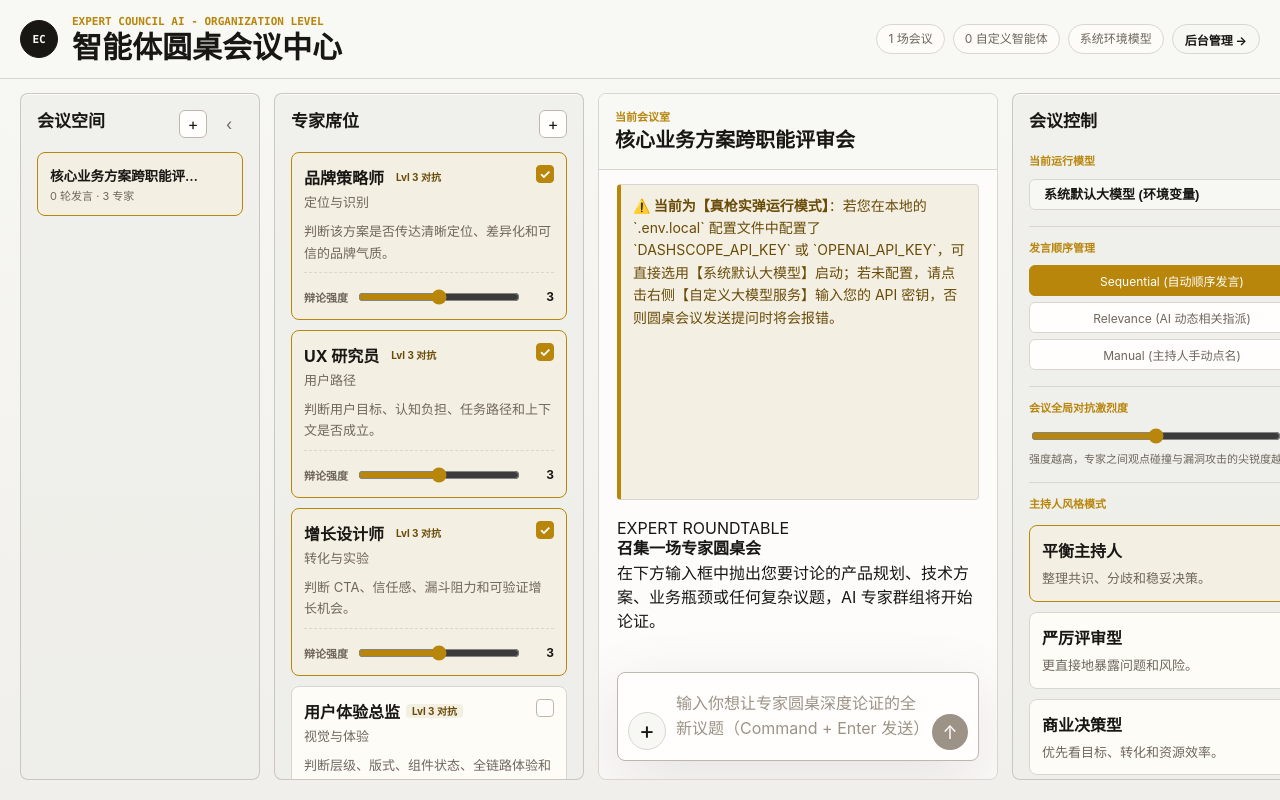
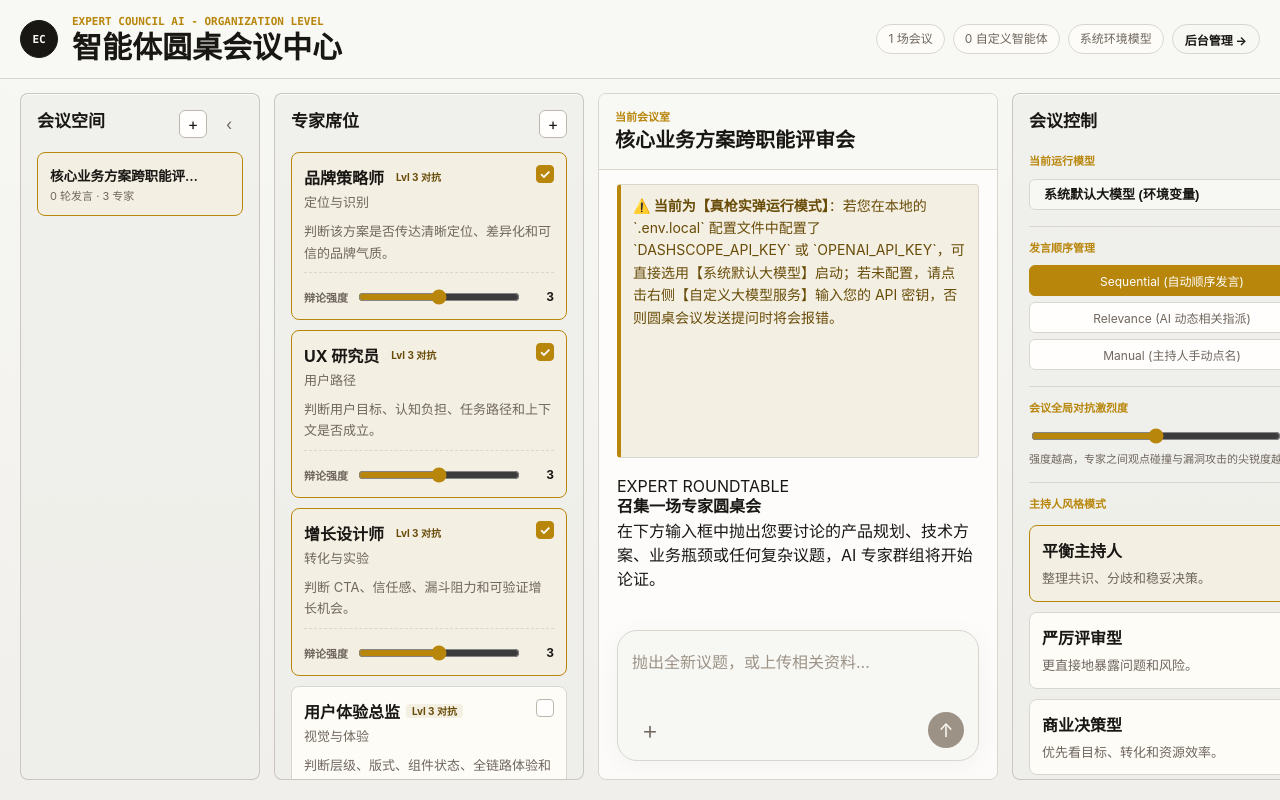
Before and after one commit to jinhefeng/expert-council-ai, a Next.js app: page / in a window 1280 px wide. Built offline with nearby package versions, Linux system fonts and the light colour scheme.

Commit message:
完成输入框的优化，激活状态的持久化等

```diff
--- a/src/app/globals.css
+++ b/src/app/globals.css
@@ -803,11 +803,11 @@ h3 {
   z-index: 2;
   overflow: hidden;
   margin: 0 18px 18px;
-  border: 1px solid var(--line-strong);
-  border-radius: 8px;
-  background: var(--surface-strong);
-  padding: 10px;
-  box-shadow: var(--shadow);
+  border: 1px solid var(--line);
+  border-radius: 20px;
+  background: var(--surface);
+  padding: 12px 14px;
+  box-shadow: 0 4px 24px rgba(0, 0, 0, 0.04);
 }
 
 .composer-shell.is-dragging {
@@ -824,7 +824,7 @@ h3 {
   justify-content: center;
   gap: 8px;
   border: 1px solid var(--amber);
-  border-radius: 8px;
+  border-radius: 12px;
   background: rgb(247 237 214 / 96%);
   color: var(--ink);
   font-size: 14px;
@@ -845,36 +845,35 @@ h3 {
 }
 
 .composer-sources {
-  margin: 0 0 10px;
+  margin: 0 0 10px 0;
 }
 
 .attachment-pill {
   position: relative;
   display: inline-grid;
   max-width: min(260px, 100%);
-  grid-template-columns: 28px minmax(0, 1fr);
+  grid-template-columns: 32px minmax(0, 1fr);
   align-items: center;
   gap: 8px;
   border: 1px solid var(--line);
-  border-radius: 999px;
+  border-radius: 8px;
   background: var(--surface);
-  padding: 5px 12px 5px 5px;
+  padding: 3px 12px 3px 3px;
   color: var(--ink);
   font-size: 13px;
+  box-shadow: 0 2px 4px rgba(0, 0, 0, 0.02);
 }
 
 .attachment-thumb {
   display: grid;
-  width: 28px;
-  height: 28px;
+  width: 32px;
+  height: 24px;
   place-items: center;
-  border: 1px solid var(--line);
-  border-radius: 50%;
+  border: 0;
+  border-radius: 5px;
   background: var(--surface-strong);
-  background-position: center;
-  background-size: cover;
-  color: var(--muted);
-  font-size: 8px;
+  color: var(--ink);
+  font-size: 10px;
   font-weight: 700;
 }
 
@@ -886,17 +885,17 @@ h3 {
 
 .attachment-pill button {
   position: absolute;
-  top: -7px;
-  right: -7px;
-  display: grid;
-  width: 20px;
-  height: 20px;
+  top: -6px;
+  right: -6px;
+  display: grid;
+  width: 18px;
+  height: 18px;
   place-items: center;
-  border: 1px solid var(--line);
+  border: 0;
   border-radius: 50%;
-  background: var(--surface-strong);
-  color: var(--ink);
-  font-size: 14px;
+  background: var(--line-strong);
+  color: var(--ink);
+  font-size: 12px;
   line-height: 1;
   opacity: 0;
   transition:
@@ -915,37 +914,46 @@ h3 {
 }
 
 .composer-row {
-  display: grid;
-  grid-template-columns: 38px minmax(0, 1fr) auto;
-  gap: 10px;
-  align-items: end;
+  display: flex;
+  flex-direction: column;
+}
+
+.composer-actions {
+  display: flex;
+  justify-content: space-between;
+  align-items: center;
+  margin-top: 4px;
 }
 
 .composer-add {
   display: grid;
-  width: 38px;
-  height: 38px;
+  width: 36px;
+  height: 36px;
   place-items: center;
-  border: 1px solid var(--line);
+  border: 0;
   border-radius: 50%;
-  background: var(--surface);
-  color: var(--ink);
-  font-size: 24px;
+  background: transparent;
+  color: var(--muted);
+  font-size: 26px;
+  font-weight: 300;
   line-height: 1;
+  padding-bottom: 2px;
+  transition: background 120ms ease, color 120ms ease;
 }
 
 .composer-add:hover {
-  border-color: var(--amber);
-  background: var(--amber-soft);
+  background: var(--surface-strong);
+  color: var(--ink);
 }
 
 .composer-input {
+  width: 100%;
   max-height: 160px;
   border: 0;
   background: transparent;
   color: var(--ink);
   line-height: 1.6;
-  padding: 8px 0;
+  padding: 7px 0;
   outline: none;
   resize: none;
 }
--- a/src/app/page.tsx
+++ b/src/app/page.tsx
@@ -77,7 +77,16 @@ export default function Home() {
   const abortControllerRef = useRef<AbortController | null>(null);
   const fileInputRef = useRef<HTMLInputElement | null>(null);
   const chatEndRef = useRef<HTMLDivElement | null>(null);
-
+  const chatThreadRef = useRef<HTMLElement | null>(null);
+  const scrollPositions = useRef<Record<string, number>>({});
+  const prevMeetingIdRef = useRef<string | null>(null);
+
+  const handleSwitchMeeting = (newMeetingId: string) => {
+    if (activeMeetingId && chatThreadRef.current) {
+      scrollPositions.current[activeMeetingId] = chatThreadRef.current.scrollTop;
+    }
+    setActiveMeetingId(newMeetingId);
+  };
   // 初始化加载本地组织资源与会议
   useEffect(() => {
     async function initData() {
@@ -116,7 +125,12 @@ export default function Home() {
 
       if (loadedMeetings.length > 0) {
         setMeetings(loadedMeetings);
+        const savedMeetingId = localStorage.getItem("DC_active_meeting_id");
+        if (savedMeetingId && loadedMeetings.some(m => m.id === savedMeetingId)) {
+          setActiveMeetingId(savedMeetingId);
+        } else {
           setActiveMeetingId(loadedMeetings[0].id);
+        }
       } else {
         // 创建初始默认会议
         const defaultMeeting: Meeting = {
@@ -153,10 +167,12 @@ export default function Home() {
     }
   }, [isControlPanelCollapsed, isLoaded]);
 
-  // 滚动到聊天底部
+  // 保存当前会议状态
   useEffect(() => {
-    chatEndRef.current?.scrollIntoView({ behavior: "smooth" });
-  }, [meetings, speakingExpertId, isSynthesisPending]);
+    if (activeMeetingId) {
+      localStorage.setItem("DC_active_meeting_id", activeMeetingId);
+    }
+  }, [activeMeetingId]);
 
   // 计算属性
   const allExperts = useMemo(() => {
@@ -170,6 +186,30 @@ export default function Home() {
   const activeEngineConfig = useMemo(() => {
     return engineConfigs.find(c => c.id === activeEngineId);
   }, [engineConfigs, activeEngineId]);
+
+  // 智能滚动处理：保存/恢复滚动条，并在同一会议有新消息时自动沉底
+  const messagesLength = activeMeeting?.messages.length || 0;
+  useEffect(() => {
+    if (activeMeetingId !== prevMeetingIdRef.current) {
+      // 切换了会议，尝试恢复保存的滚动位置
+      const thread = chatThreadRef.current;
+      if (thread && activeMeetingId) {
+        // 使用 setTimeout 确保 DOM 渲染完成
+        setTimeout(() => {
+          const savedScroll = scrollPositions.current[activeMeetingId];
+          if (savedScroll !== undefined) {
+            thread.scrollTop = savedScroll;
+          } else {
+            chatEndRef.current?.scrollIntoView({ behavior: "auto" });
+          }
+        }, 0);
+      }
+    } else {
+      // 同一会议下，消息数或状态变更时，平滑滚动到底部
+      chatEndRef.current?.scrollIntoView({ behavior: "smooth" });
+    }
+    prevMeetingIdRef.current = activeMeetingId || null;
+  }, [activeMeetingId, messagesLength, speakingExpertId, isSynthesisPending]);
 
   // 稳定排序缓存，避免点击时跳动
   const sortRef = useRef<{ meetingId: string | null; positions: Record<string, number> }>({
@@ -261,7 +301,7 @@ export default function Home() {
 
     await storage.saveMeeting(TENANT_ID, newMeeting);
     setMeetings(prev => [...prev, newMeeting]);
-    setActiveMeetingId(newMeeting.id);
+    handleSwitchMeeting(newMeeting.id);
   }
 
   async function handleDeleteMeeting(id: string, event: React.MouseEvent) {
@@ -272,7 +312,7 @@ export default function Home() {
     const nextMeetings = meetings.filter(m => m.id !== id);
     setMeetings(nextMeetings);
     if (activeMeetingId === id && nextMeetings.length > 0) {
-      setActiveMeetingId(nextMeetings[0].id);
+      handleSwitchMeeting(nextMeetings[0].id);
     }
   }
 
@@ -1067,7 +1107,7 @@ export default function Home() {
                     <div
                       key={meeting.id}
                       className={`meeting-item ${isActive ? "is-active" : ""}`}
-                      onClick={() => setActiveMeetingId(meeting.id)}
+                      onClick={() => handleSwitchMeeting(meeting.id)}
                     >
                       <div className="meeting-item-info">
                         <span className="meeting-item-title">{meeting.name}</span>
@@ -1265,7 +1305,7 @@ export default function Home() {
             </div>
           )}
 
-          <section className="chat-thread">
+          <section className="chat-thread" ref={chatThreadRef}>
             {activeMeeting && activeMeeting.messages.length > 0 ? (
               activeMeeting.messages.map((message) => {
                 const isUser = message.role === "user";
@@ -1289,7 +1329,7 @@ export default function Home() {
 
                       <div className="message-content markdown-body" style={{ fontSize: "14px" }}>
                         <ReactMarkdown remarkPlugins={[remarkGfm, remarkBreaks]}>
-                          {message.content}
+                          {message.content.replace(/[\s\n>]*$/, '')}
                         </ReactMarkdown>
                       </div>
 
@@ -1308,7 +1348,7 @@ export default function Home() {
 
                       {message.expertStance && (
                         <div className="assistant-result" style={{ marginTop: "10px" }}>
-                          <div className="result-card" style={{ borderLeft: "3px solid var(--amber)", borderRadius: "0 8px 8px 0" }}>
+                          <div className="result-card" style={{ borderLeft: "3px solid var(--amber)", borderRadius: "8px" }}>
                             <div className="result-grid">
                               <p><strong>立场观点：</strong>{message.expertStance.stance}</p>
                               <p><strong>关键风险：</strong>{message.expertStance.concern}</p>
@@ -1336,7 +1376,7 @@ export default function Home() {
                   {allExperts.find(e => e.id === speakingExpertId)?.name.slice(0, 2) || "AI"}
                 </div>
                 <div className="message-body">
-                  <div className="thinking-card">
+                  <div className="thinking-card" style={{ borderRadius: "8px" }}>
                     <div className="thinking-loader">
                       <strong>{allExperts.find(e => e.id === speakingExpertId)?.name}</strong> 正在审视议题
                       <div className="dot-pulse">
@@ -1357,7 +1397,7 @@ export default function Home() {
               <article className="chat-message moderator">
                 <div className="message-avatar">主持</div>
                 <div className="message-body">
-                  <div className="thinking-card" style={{ borderStyle: "solid", borderColor: "var(--amber)" }}>
+                  <div className="thinking-card" style={{ borderStyle: "solid", borderColor: "var(--amber)", borderRadius: "8px" }}>
                     <div className="thinking-loader">
                       <strong style={{ color: "var(--amber)" }}>主持人</strong> 正在汇总本轮会议纪要
                       <div className="dot-pulse">
@@ -1426,17 +1466,9 @@ export default function Home() {
             )}
 
             <div className="composer-row">
-              <button
-                aria-label="添加附件"
-                className="composer-add"
-                type="button"
-                onClick={() => fileInputRef.current?.click()}
-              >
-                +
-              </button>
               <textarea
                 className="composer-input"
-                placeholder="输入你想让专家圆桌深度论证的全新议题（Command + Enter 发送）"
+                placeholder="抛出全新议题，或上传相关资料..."
                 value={question}
                 disabled={isDiscussing}
                 onChange={(e) => setQuestion(e.target.value)}
@@ -1447,6 +1479,15 @@ export default function Home() {
                   }
                 }}
               />
+              <div className="composer-actions">
+                <button
+                  aria-label="添加附件"
+                  className="composer-add"
+                  type="button"
+                  onClick={() => fileInputRef.current?.click()}
+                >
+                  +
+                </button>
                 {isDiscussing ? (
                   <button
                     aria-label="叫停讨论"
@@ -1466,6 +1507,7 @@ export default function Home() {
                     <span style={{ fontSize: "18px" }}>↑</span>
                   </button>
                 )}
+              </div>
             </div>
           </div>
         </section>
--- a/src/lib/model-router.ts
+++ b/src/lib/model-router.ts
@@ -60,7 +60,7 @@ export async function callLLM({
       model,
       messages,
       temperature,
-      max_tokens: 1500,
+      max_tokens: 4000,
     }),
   });
 
@@ -159,6 +159,7 @@ export async function getExpertTurn({
     `你关注的焦点：${expert.focus.join("、")}`,
     intensityPrompt,
     `请以第一人称（我是${expert.name}）的口吻直接输出你的发言。
+IMPORTANT: 必须全程使用中文（简体中文）进行回答！
 输出要求：
 1. 包含一段直观生动的会议发言内容（content）。
 2. 在发言的最后，必须提供一个纯 JSON 格式的结构化摘要（便于前端拆分展示），JSON 的 key 如下：
@@ -273,6 +274,7 @@ export async function getSynthesis({
   }
 
   const systemPrompt = `你是一名专业的圆桌评审主持人。你的主持风格是：${moderator.name}（${moderator.description}）。
+IMPORTANT: 必须全程使用中文（简体中文）进行回答！
 请综合本轮所有专家的讨论发言，为用户生成一份极具专业度、可执行的会议纪要。
 输出格式要求：
 你必须输出一个纯 JSON 块。不得含有任何 markdown 格式的说明文字，仅返回 JSON：
```
Lines whose indentation alone changed are shown as unchanged.
